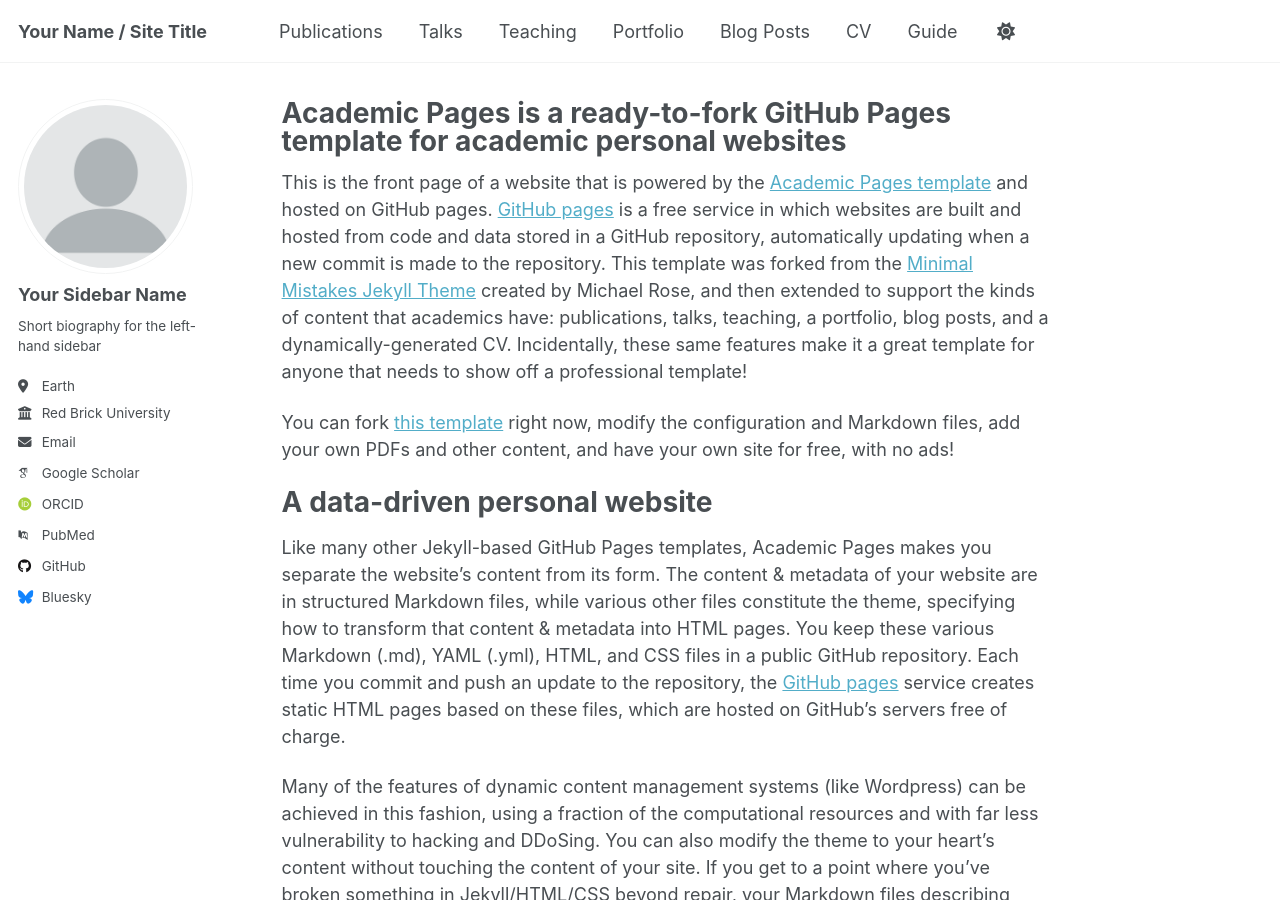
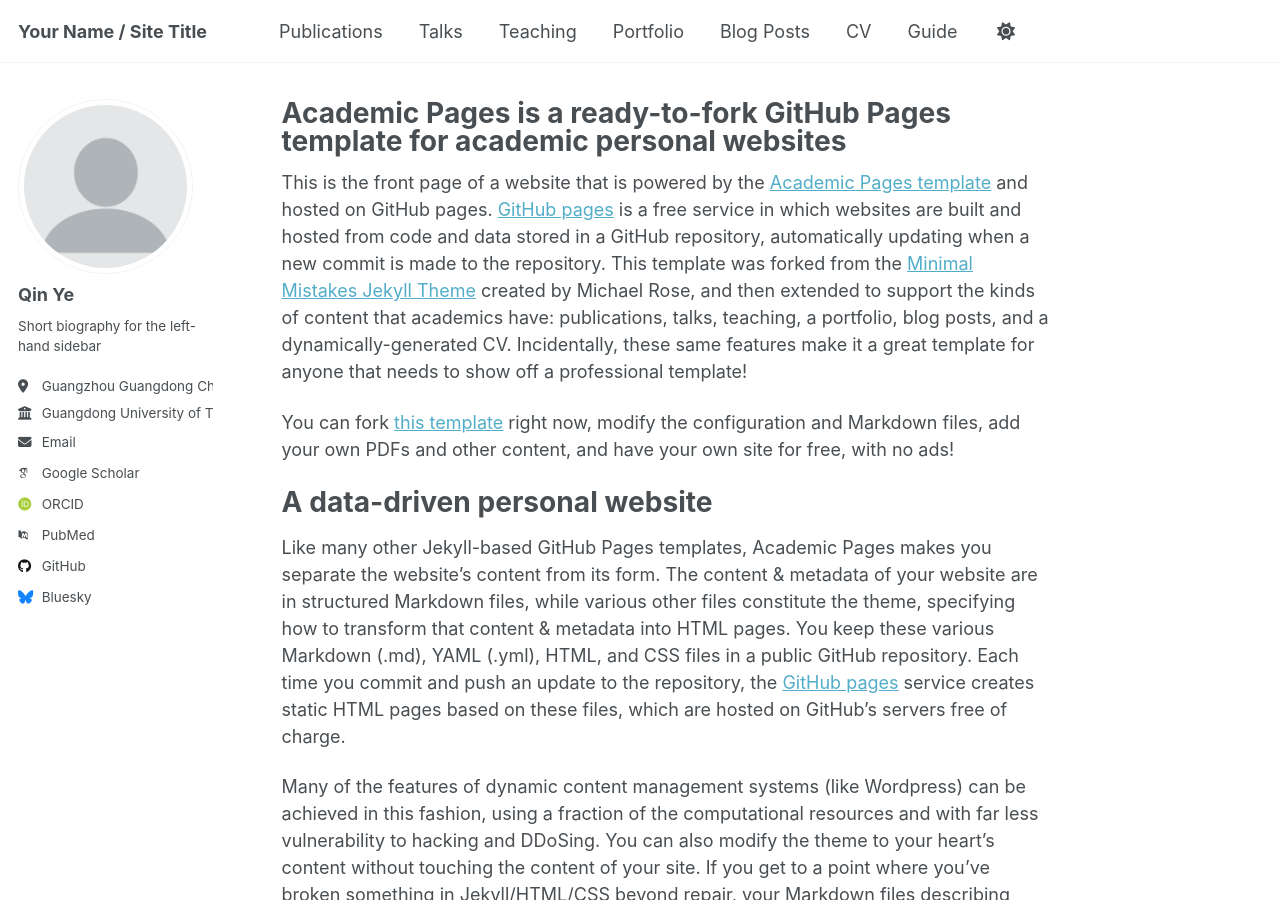
Before and after one commit to suannaige/suannaige.github.io, a Jekyll site: the page built from _pages/about.md, in a window 1280 px wide and 900 px high. Built offline with Jekyll 4.4.1, drawn with Linux system fonts in a browser that asks for light colours; some web fonts are replaced; a script that is not in the unit is left out.

Commit message:
修改了部分个人信息

```diff
--- a/_config.yml
+++ b/_config.yml
@@ -24,13 +24,13 @@ repository               : "academicpages/academicpages.github.io"
 author:
   # Biographic information
   avatar           : "profile.png"
-  name             : "Your Sidebar Name"
+  name             : "Qin Ye"
   pronouns         : # example: "she/her"
   bio              : "Short biography for the left-hand sidebar"
-  location         : "Earth"
-  employer         : "Red Brick University"
+  location         : "Guangzhou Guangdong China"
+  employer         : "Guangdong University of Technology"
   uri              : # URL
-  email            : "none@example.org"
+  email            : "748503891@qq.com"
 
   # Academic websites
   academia         : # URL
@@ -38,7 +38,7 @@ author:
   googlescholar    : "https://scholar.google.com/citations?user=PS_CX0AAAAAJ"
   inspire-hep      : # URL
   impactstory      : # URL
-  orcid            : "https://orcid.org/yourorcidurl"
+  orcid            : "https://orcid.org/0009-0002-7098-3041"
   semantic         : # URL
   pubmed           : "https://www.ncbi.nlm.nih.gov/pubmed/?term=john+snow"
   researchgate     : # URL
```
